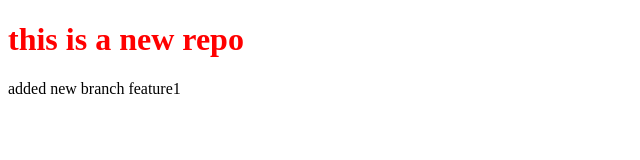
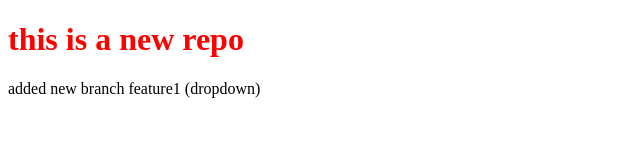
Before and after one commit to harshjumnani/localrepo, a plain HTML site: page index.html in a window 1280 px wide. Shown: the whole page, without its empty margins (0-640 px from the left). Drawn offline with Linux system fonts and the light colour scheme.

Commit message:
added dropdown

```diff
--- a/index.html
+++ b/index.html
@@ -8,6 +8,6 @@
 </head>
 <body>
     <h1>this is a new repo</h1>
-    <p>added new branch feature1</p>
+    <p>added new branch feature1 (dropdown)</p>
 </body>
 </html>
```
